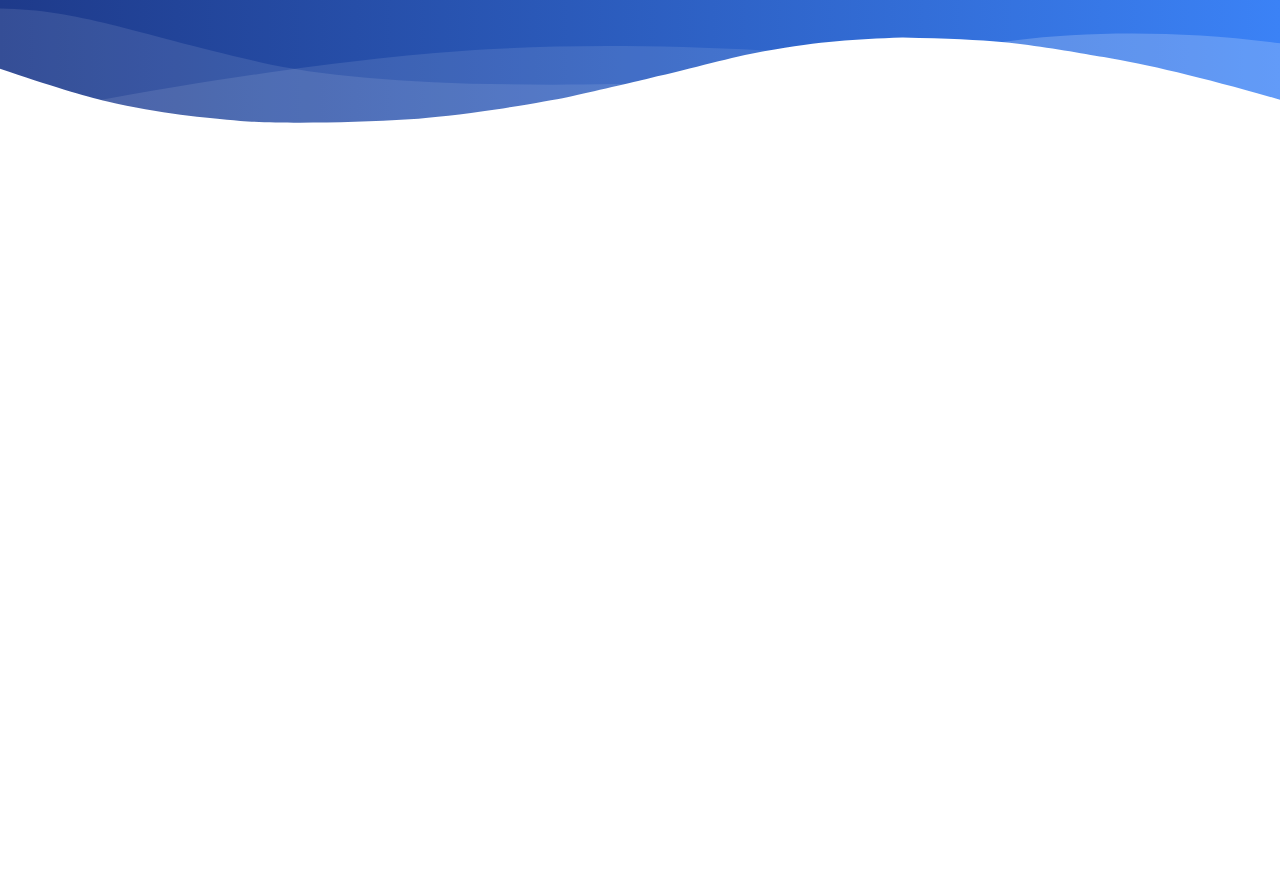
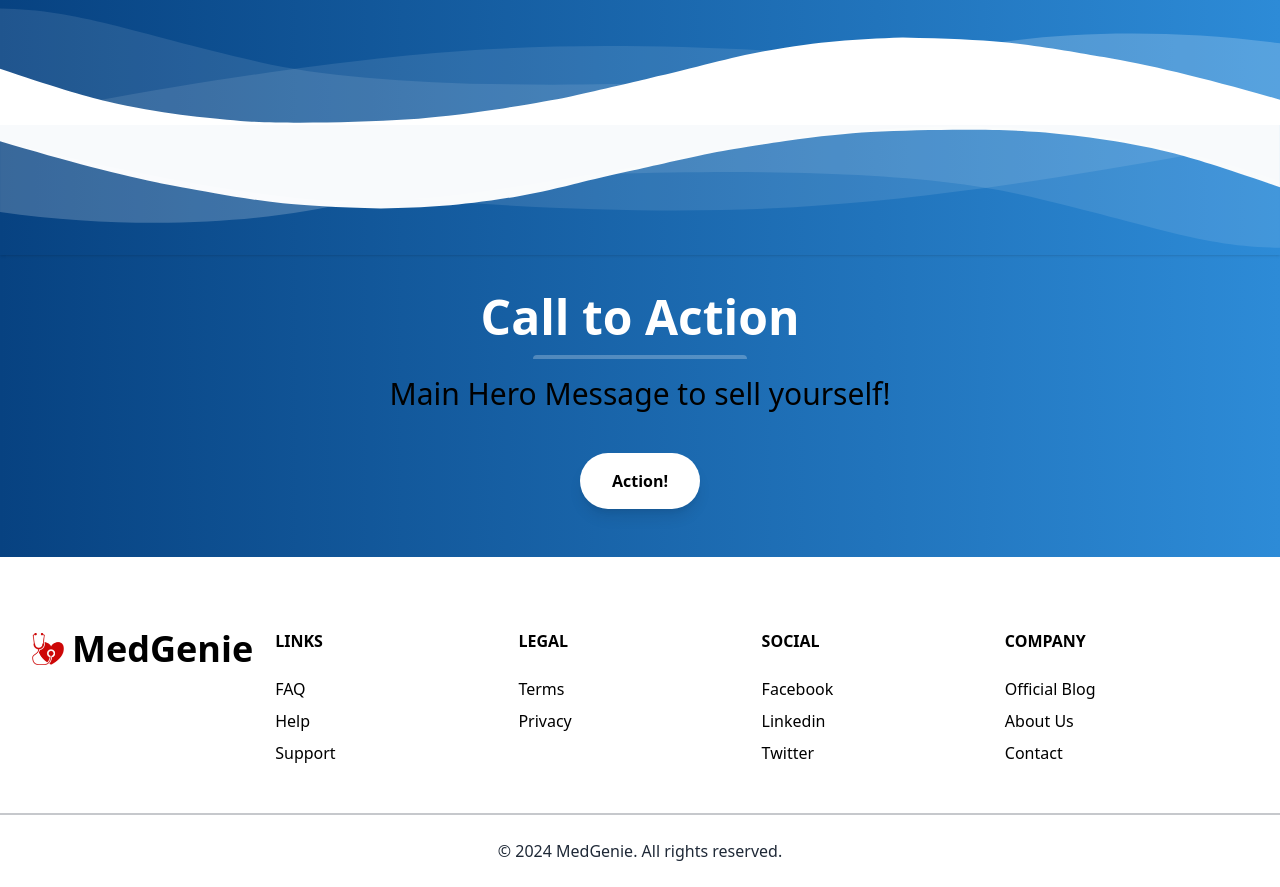
Before and after one commit to mqasim-01/MedGenie, a React (Create React App) app: page / in a window 1280 px wide. Shown: the part 580-1467 px from the top of the page. Before the commit the page ends 800 px from the top, so only its background shows below. Built offline with nearby package versions, Linux system fonts and the light colour scheme.

Commit message:
add section to landing page

```diff
--- a/src/App.js
+++ b/src/App.js
@@ -5,6 +5,7 @@ import ContactSection from './components/contactform';
 import Footer from './components/footer';
 import Header from './components/header';
 import HeroSection from './components/hero';
+import LandingPage from './components/landing';
 
 function App() {
   const [isPopupOpen, setPopupOpen] = useState(false);
@@ -20,14 +21,9 @@ function App() {
   return (
     <div className="App">
       {/* Header Component */}
-      <Header/>
+      <LandingPage/>
 
-      {/* Hero Section Component */}
-      <HeroSection />
 
-      {/* Contact Section Component */}
-      <h2 className=''>Contact Us</h2>
-      <ContactSection />
 
       {/* Footer Component */}
       <Footer />
--- a/src/components/footer.jsx
+++ b/src/components/footer.jsx
@@ -1,79 +1,136 @@
-import React from 'react';
+import React from "react";
+import assets from "../assets/images";
 
 const Footer = () => {
   return (
-    <div className="bg-white pt-4 sm:pt-10 lg:pt-12">
-      <footer className="mx-auto max-w-screen-2xl px-4 md:px-8">
-        <div className="mb-16 grid grid-cols-2 gap-12 border-t pt-10 md:grid-cols-4 lg:grid-cols-6 lg:gap-8 lg:pt-12">
-          <div className="col-span-full lg:col-span-2">
-            {/* Logo */}
-            <div className="mb-4 lg:-mt-2">
-              <a href="/" className="inline-flex items-center gap-2 text-xl font-bold text-black md:text-2xl" aria-label="logo">
-                MedGenie
-              </a>
-            </div>
-            {/* Filler text */}
-            <p className="mb-6 text-gray-500 sm:pr-8">Filler text is dummy text which has no meaning however looks very similar to real text.</p>
+    <footer className="bg-white">
+      <div className="container mx-auto px-8">
+        <div className="w-full flex flex-col md:flex-row py-6">
+          <div className="flex-1 mb-6 text-center md:text-left">
+            <a
+              href="#"
+              className="flex items-center justify-center md:justify-start text-pink-600 no-underline hover:no-underline font-bold text-2xl lg:text-4xl"
+            >
+              <img src={assets.Logo} alt="logo" className="h-8 mr-2" />
+              MedGenie
+            </a>
           </div>
+          <div className="flex-1">
+            <p className="uppercase font-semibold text-black md:mb-6 text-center md:text-left">Links</p>
+            <ul className="list-reset mb-6">
+              <li className="mt-2 inline-block mr-2 md:block md:mr-0">
+                <a
+                  href="#"
+                  className="no-underline hover:underline text-gray-800 hover:text-pink-500"
+                >
+                  FAQ
+                </a>
+              </li>
+              <li className="mt-2 inline-block mr-2 md:block md:mr-0">
+                <a
+                  href="#"
+                  className="no-underline hover:underline text-gray-800 hover:text-pink-500"
+                >
+                  Help
+                </a>
+              </li>
+              <li className="mt-2 inline-block mr-2 md:block md:mr-0">
+                <a
+                  href="#"
+                  className="no-underline hover:underline text-gray-800 hover:text-pink-500"
+                >
+                  Support
+                </a>
+              </li>
+            </ul>
+          </div>
+          <div className="flex-1">
+            <p className="uppercase font-semibold text-black md:mb-6 text-center md:text-left">Legal</p>
+            <ul className="list-reset mb-6">
+              <li className="mt-2 inline-block mr-2 md:block md:mr-0">
+                <a
+                  href="#"
+                  className="no-underline hover:underline text-gray-800 hover:text-pink-500"
+                >
+                  Terms
+                </a>
+              </li>
+              <li className="mt-2 inline-block mr-2 md:block md:mr-0">
+                <a
+                  href="#"
+                  className="no-underline hover:underline text-gray-800 hover:text-pink-500"
+                >
+                  Privacy
+                </a>
+              </li>
+            </ul>
+          </div>
+          <div className="flex-1">
+            <p className="uppercase font-semibold text-black md:mb-6 text-center md:text-left">Social</p>
+            <ul className="list-reset mb-6">
+              <li className="mt-2 inline-block mr-2 md:block md:mr-0">
+                <a
+                  href="#"
+                  className="no-underline hover:underline text-gray-800 hover:text-pink-500"
+                >
+                  Facebook
+                </a>
+              </li>
+              <li className="mt-2 inline-block mr-2 md:block md:mr-0">
+                <a
+                  href="#"
+                  className="no-underline hover:underline text-gray-800 hover:text-pink-500"
+                >
+                  Linkedin
+                </a>
+              </li>
+              <li className="mt-2 inline-block mr-2 md:block md:mr-0">
+                <a
+                  href="#"
+                  className="no-underline hover:underline text-gray-800 hover:text-pink-500"
+                >
+                  Twitter
+                </a>
+              </li>
+            </ul>
+          </div>
+          <div className="flex-1">
+            <p className="uppercase font-semibold text-black md:mb-6 text-center md:text-left">Company</p>
+            <ul className="list-reset mb-6">
+              <li className="mt-2 inline-block mr-2 md:block md:mr-0">
+                <a
+                  href="#"
+                  className="no-underline hover:underline text-gray-800 hover:text-pink-500"
+                >
+                  Official Blog
+                </a>
+              </li>
+              <li className="mt-2 inline-block mr-2 md:block md:mr-0">
+                <a
+                  href="#"
+                  className="no-underline hover:underline text-gray-800 hover:text-pink-500"
+                >
+                  About Us
+                </a>
+              </li>
+              <li className="mt-2 inline-block mr-2 md:block md:mr-0">
+                <a
+                  href="#"
+                  className="no-underline hover:underline text-gray-800 hover:text-pink-500"
+                >
+                  Contact
+                </a>
+              </li>
+            </ul>
+          </div>
+        </div>
+      </div>
+      <hr className="border-b border-darkgray opacity-25 my-0 py-0" />
 
-          {/* Products */}
-          <FooterSection title="Products">
-            <FooterLink href="#" text="Overview" />
-            <FooterLink href="#" text="Solutions" />
-            <FooterLink href="#" text="Pricing" />
-            <FooterLink href="#" text="Customers" />
-          </FooterSection>
-
-          {/* Company */}
-          <FooterSection title="Company">
-            <FooterLink href="#" text="About" />
-            <FooterLink href="#" text="Investor Relations" />
-            <FooterLink href="#" text="Jobs" />
-            <FooterLink href="#" text="Press" />
-            <FooterLink href="#" text="Blog" />
-          </FooterSection>
-
-          {/* Support */}
-          <FooterSection title="Support">
-            <FooterLink href="#" text="Contact" />
-            <FooterLink href="#" text="Documentation" />
-            <FooterLink href="#" text="Chat" />
-            <FooterLink href="#" text="FAQ" />
-          </FooterSection>
-
-          {/* Legal */}
-          <FooterSection title="Legal">
-            <FooterLink href="#" text="Terms of Service" />
-            <FooterLink href="#" text="Privacy Policy" />
-            <FooterLink href="#" text="Cookie settings" />
-          </FooterSection>
-        </div>
-
-        {/* Copyright */}
-        <div className="border-t py-8 text-center text-sm text-gray-400">© 2024 - Present MedGenie. All rights reserved.</div>
-      </footer>
-    </div>
-  );
-};
-
-// Component for each section of links
-const FooterSection = ({ title, children }) => {
-  return (
-    <div>
-      <div className="mb-4 font-bold uppercase tracking-widest text-gray-800">{title}</div>
-      <nav className="flex flex-col gap-4">
-        {children}
-      </nav>
-    </div>
-  );
-};
-
-// Component for each individual link
-const FooterLink = ({ href, text }) => {
-  return (
-    <div>
-      <a href={href} className="text-gray-500 transition duration-100 hover:text-indigo-500 active:text-indigo-600">{text}</a>
-    </div>
+      <div className="container my-6 mx-auto px-8 text-center text-darkgray">
+        <p>&copy; 2024 MedGenie. All rights reserved.</p>
+      </div>
+    </footer>
   );
 };
 
--- a/src/landing.jsx
+++ b/src/components/landing.jsx
@@ -1,5 +1,5 @@
 import React, { useState, useEffect } from 'react';
-import assets from './assets/images';
+import assets from '../assets/images';
 import { Link } from 'react-router-dom';
 
 const LandingPage = () => {
@@ -31,7 +31,7 @@ const LandingPage = () => {
   return (
     <div className="leading-normal tracking-normal">
       {/* Gradient background */}
-      <div className={`gradient bg-gradient-to-r from-blue-900 to-blue-500 ${scrollNav ? 'bg-white' : ''}`}>
+      <div className={`gradient bg-gradient-to-r from-seablue to-seablue2 ${scrollNav ? 'bg-white' : ''}`}>
         {/* Nav */}
         <nav id="header" className={`fixed w-full z-30 top-0 ${scrollNav ? 'bg-white shadow-md' : ''}`}>
           <div className="w-full container mx-auto flex flex-wrap items-center justify-between py-4 px-6">
@@ -62,14 +62,14 @@ const LandingPage = () => {
               </ul>
               <button
                 id="navAction"
-                className={`mx-auto lg:mx-0 hover:underline ${scrollNav ? 'bg-gradient-to-r from-blue-900 to-blue-500' : 'bg-white'} text-${scrollNav ? 'white' : 'gray-800'} font-bold rounded-full mt-4 lg:mt-0 py-3 px-8 shadow-lg focus:outline-none focus:shadow-outline transform transition hover:scale-105 duration-300 ease-in-out`}
+                className={`mx-auto lg:mx-0 hover:underline ${scrollNav ? 'bg-gradient-to-r from-seablue to-seablue2' : 'bg-white'} text-${scrollNav ? 'white' : 'black'} hover:font-bold rounded-full mt-4 lg:mt-0 py-3 px-8 shadow-lg focus:outline-none focus:shadow-outline transform transition hover:scale-105 duration-300 ease-in-out`}
                 onClick={() => togglePopup('signin')}
               >
                 Sign In
               </button>
             </div>
           </div>
-          <hr className="border-b border-gray-100 opacity-25 my-0 py-0" />
+          <hr className="border-b border-gray opacity-25 my-0 py-0" />
         </nav>
         {/* Hero */}
         <div className="pt-20 pb-12">
@@ -84,7 +84,7 @@ const LandingPage = () => {
                 Sub-hero message, not too long and not too short. Make it just right!
               </p>
               <button
-                className={`mx-auto lg:mx-0 hover:underline bg-white text-gray-800 font-bold rounded-full my-6 py-3 px-8 shadow-lg focus:outline-none focus:shadow-outline transform transition hover:scale-105 duration-300 ease-in-out`}
+                className={`mx-auto lg:mx-0 hover:underline bg-white text-gray-800 hover:font-bold rounded-full my-6 py-3 px-8 shadow-lg focus:outline-none focus:shadow-outline transform transition hover:scale-105 duration-300 ease-in-out`}
                 onClick={() => togglePopup('getstarted')}
               >
                 Get Started
@@ -109,6 +109,37 @@ const LandingPage = () => {
               </g>
             </g>
           </svg>
+
+          <svg className="wave-top shadow sha" viewBox="0 0 1439 147" version="1.1" xmlns="http://www.w3.org/2000/svg" xmlnsXlink="http://www.w3.org/1999/xlink">
+        <g stroke="none" strokeWidth="1" fill="none" fillRule="evenodd">
+          <g transform="translate(-1.000000, -14.00000)" fillRule="nonzero">
+            <g className="wave" fill="#f8fafc">
+              <path d="M1440,84 C1383.555,64.3 1342.555,51.3 1317,45 C1259.5,30.824 1206.707,25.526 1169,22 C1129.711,18.326 1044.426,18.475 980,22 C954.25,23.409 922.25,26.742 884,32 C845.122,37.787 818.455,42.121 804,45 C776.833,50.41 728.136,61.77 713,65 C660.023,76.309 621.544,87.729 584,94 C517.525,105.104 484.525,106.438 429,108 C379.49,106.484 342.823,104.484 319,102 C278.571,97.783 231.737,88.736 205,84 C154.629,75.076 86.296,57.743 0,32 L0,0 L1440,0 L1440,84 Z"></path>
+            </g>
+            <g transform="translate(1.000000, 15.000000)" fill="#FFFFFF">
+              <g transform="translate(719.500000, 68.500000) rotate(-180.000000) translate(-719.500000, -68.500000)">
+                <path d="M0,0 C90.7283404,0.927527913 147.912752,27.187927 291.910178,59.9119003 C387.908462,81.7278826 543.605069,89.334785 759,82.7326078 C469.336065,156.254352 216.336065,153.6679 0,74.9732496" opacity="0.100000001"></path>
+                <path d="M100,104.708498 C277.413333,72.2345949 426.147877,52.5246657 546.203633,45.5787101 C666.259389,38.6327546 810.524845,41.7979068 979,55.0741668 C931.069965,56.122511 810.303266,74.8455141 616.699903,111.243176 C423.096539,147.640838 250.863238,145.462612 100,104.708498 Z" opacity="0.100000001"></path>
+                <path d="M1046,51.6521276 C1130.83045,29.328812 1279.08318,17.607883 1439,40.1656806 L1439,120 C1271.17211,77.9435312 1140.17211,55.1609071 1046,51.6521276 Z" opacity="0.200000003"></path>
+              </g>
+            </g>
+          </g>
+        </g>
+      </svg>
+      <section className="container mx-auto text-center py-6 mb-12">
+      <h2 className="w-full my-2 text-5xl font-bold leading-tight text-center text-white">
+        Call to Action
+      </h2>
+      <div className="w-full mb-4">
+        <div className="h-1 mx-auto bg-white w-1/6 opacity-25 my-0 py-0 rounded-t"></div>
+      </div>
+      <h3 className="my-4 text-3xl leading-tight">
+        Main Hero Message to sell yourself!
+      </h3>
+      <button className="mx-auto lg:mx-0 hover:underline bg-white text-gray-800 font-bold rounded-full my-6 py-4 px-8 shadow-lg focus:outline-none focus:shadow-outline transform transition hover:scale-105 duration-300 ease-in-out">
+        Action!
+      </button>
+    </section>
         </div>
       </div>
       {/* Popup */}
--- a/src/index.js
+++ b/src/index.js
@@ -8,14 +8,14 @@ import PatientSignUpForm from './patient/auth/PatientSignUp';
 import PatientSignInForm from './patient/auth/PatientSignIn';
 import DoctorSignInForm from './doctor/auth/DoctorSignIn';
 import DoctorSignUpForm from './doctor/auth/DoctorSignUp';
-import LandingPage from './landing';
+import LandingPage from './components/landing';
 
 const root = ReactDOM.createRoot(document.getElementById('root'));
 let allroutes = createBrowserRouter(
   [
     {
       path:'/',
-      element:<LandingPage/>
+      element:<App/>
     },
     {
       path:'/patient-signin',
--- a/tailwind.config.js
+++ b/tailwind.config.js
@@ -4,6 +4,15 @@ module.exports = {
     "./src/**/*.{js,jsx,ts,tsx}",
   ],
   theme: {
+    colors:{
+      'seablue' : '#074281',
+      'seablue2' : '#2d8bd7',
+      'white' : '#FFFFFF',
+      'black' : '#000000',
+      'gray' : '#f3f4f6',
+      'darkgray' : '#1f2937',
+
+    },
     extend: {},
   },
   plugins: [],
```
Also changed, not shown: src/components/testimonials.jsx (added, +42 -0 lines), 1 other file (tests, documents, lock files or other folders).
